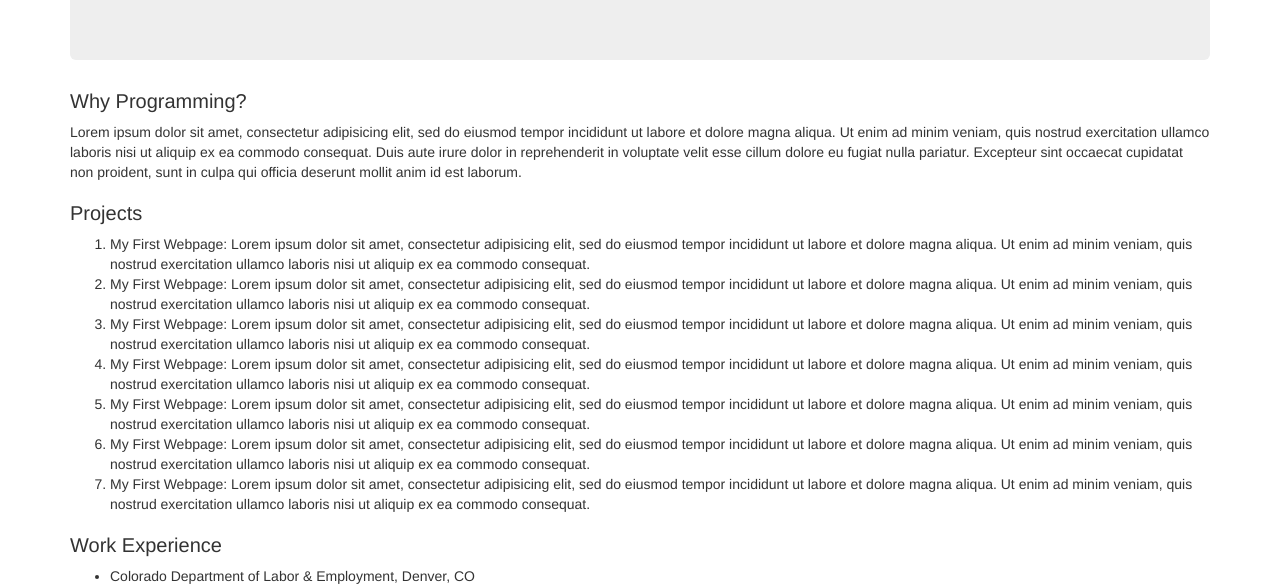
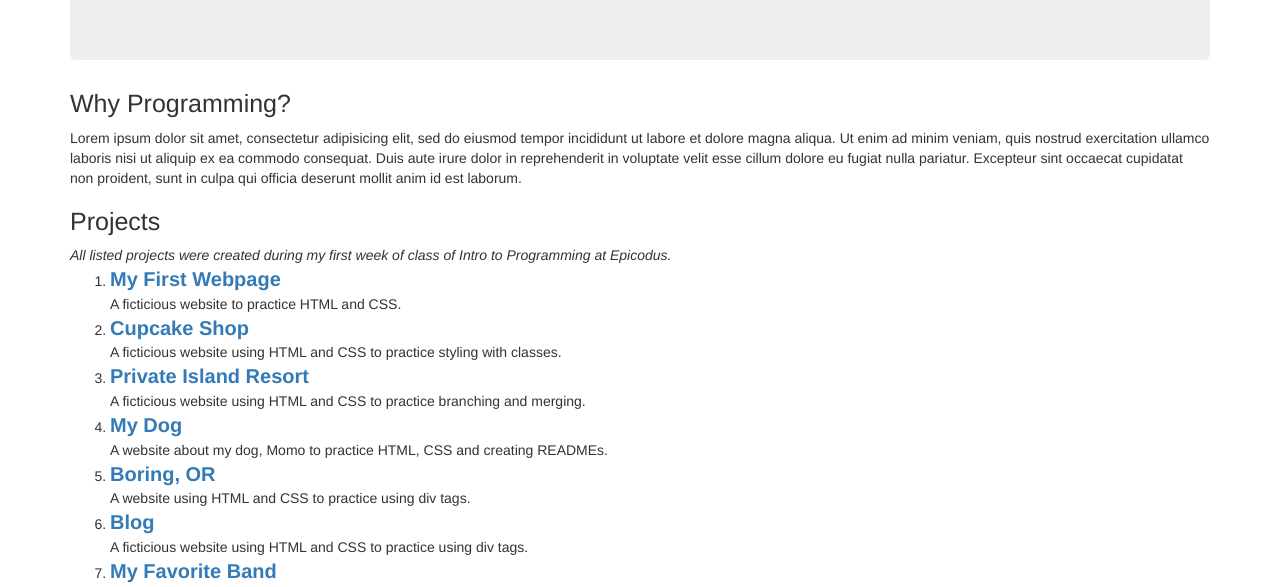
Before and after one commit to kailinishihira/portfolio, a plain HTML site: page index.html in a window 1280 px wide. Shown: the part 210-797 px from the top of the page. Drawn offline with Linux system fonts and the light colour scheme.

Commit message:
Add project links and brief descriptions.

```diff
--- a/css/styles.css
+++ b/css/styles.css
@@ -3,9 +3,14 @@
 }
 
 h2 {
-  font-size: 20px;
+  font-size: 25px;
 }
 
 img {
   width: 25%;
 }
+
+.projects {
+  font-size: 20px;
+  font-weight: bold;
+}
--- a/index.html
+++ b/index.html
@@ -16,14 +16,16 @@
       Lorem ipsum dolor sit amet, consectetur adipisicing elit, sed do eiusmod tempor incididunt ut labore et dolore magna aliqua. Ut enim ad minim veniam, quis nostrud exercitation ullamco laboris nisi ut aliquip ex ea commodo consequat. Duis aute irure dolor in reprehenderit in voluptate velit esse cillum dolore eu fugiat nulla pariatur. Excepteur sint occaecat cupidatat non proident, sunt in culpa qui officia deserunt mollit anim id est laborum.
 
       <h2>Projects</h2>
+      <em>All listed projects were created during my first week of class of Intro to Programming at Epicodus.</em>
       <ol>
-        <li>My First Webpage: Lorem ipsum dolor sit amet, consectetur adipisicing elit, sed do eiusmod tempor incididunt ut labore et dolore magna aliqua. Ut enim ad minim veniam, quis nostrud exercitation ullamco laboris nisi ut aliquip ex ea commodo consequat.</li>
-        <li>My First Webpage: Lorem ipsum dolor sit amet, consectetur adipisicing elit, sed do eiusmod tempor incididunt ut labore et dolore magna aliqua. Ut enim ad minim veniam, quis nostrud exercitation ullamco laboris nisi ut aliquip ex ea commodo consequat.</li>
-        <li>My First Webpage: Lorem ipsum dolor sit amet, consectetur adipisicing elit, sed do eiusmod tempor incididunt ut labore et dolore magna aliqua. Ut enim ad minim veniam, quis nostrud exercitation ullamco laboris nisi ut aliquip ex ea commodo consequat.</li>
-        <li>My First Webpage: Lorem ipsum dolor sit amet, consectetur adipisicing elit, sed do eiusmod tempor incididunt ut labore et dolore magna aliqua. Ut enim ad minim veniam, quis nostrud exercitation ullamco laboris nisi ut aliquip ex ea commodo consequat.</li>
-        <li>My First Webpage: Lorem ipsum dolor sit amet, consectetur adipisicing elit, sed do eiusmod tempor incididunt ut labore et dolore magna aliqua. Ut enim ad minim veniam, quis nostrud exercitation ullamco laboris nisi ut aliquip ex ea commodo consequat.</li>
-        <li>My First Webpage: Lorem ipsum dolor sit amet, consectetur adipisicing elit, sed do eiusmod tempor incididunt ut labore et dolore magna aliqua. Ut enim ad minim veniam, quis nostrud exercitation ullamco laboris nisi ut aliquip ex ea commodo consequat.</li>
-        <li>My First Webpage: Lorem ipsum dolor sit amet, consectetur adipisicing elit, sed do eiusmod tempor incididunt ut labore et dolore magna aliqua. Ut enim ad minim veniam, quis nostrud exercitation ullamco laboris nisi ut aliquip ex ea commodo consequat.</li>
+        <li><a class="projects" href="https://github.com/kailinishihira/my-first-webpage">My First Webpage</a><br>A ficticious website to practice HTML and CSS.</li>
+        <li><a class="projects" href="https://github.com/kailinishihira/cupcake-shop">Cupcake Shop</a><br>A ficticious website using HTML and CSS to practice styling with classes.</li>
+        <li><a class="projects" href="https://github.com/kailinishihira/private-island/tree/master/private-island">Private Island Resort</a><br>A ficticious website using HTML and CSS to practice branching and merging.</li>
+        <li><a class="projects" href="https://github.com/kailinishihira/my-dog">My Dog</a><br>A website about my dog, Momo to practice HTML, CSS and creating READMEs.</li>
+        <li><a class="projects" href="https://github.com/kailinishihira/boring-lecture">Boring, OR</a><br>A website using HTML and CSS to practice using div tags.</li>
+        <li><a class="projects" href="https://github.com/kailinishihira/blogging-site">Blog</a><br>A ficticious website using HTML and CSS to practice using div tags.</li>
+        <li><a class="projects" href="https://github.com/kailinishihira/favotite-band">My Favorite Band</a><br>A ficticious website using HTML and CSS to practice floats and sidebars.</li>
+        <li><a class="projects" href="https://github.com/kailinishihira/japan-vac">Japan Vacation</a><br>A ficticious website to practice using Bootstrap, using HTML and CSS.</li>
       </ol>
 
       <h2>Work Experience</h2>
```
